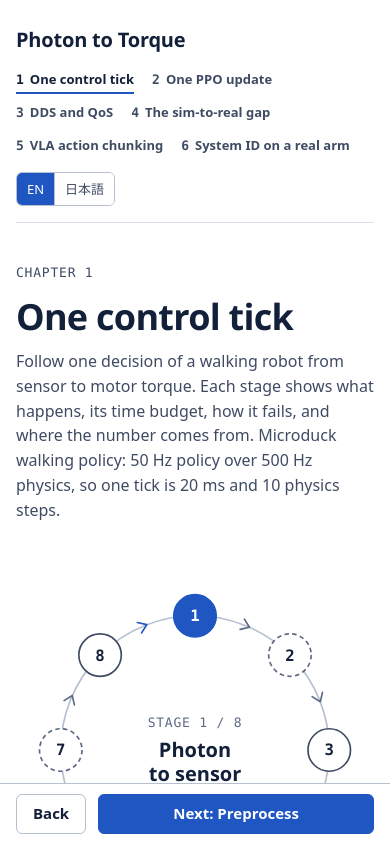
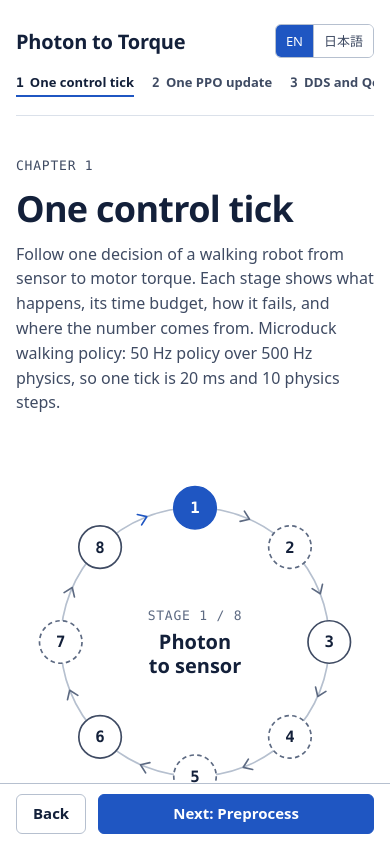
Before and after one commit to AungKaung1928/photon-to-torque, a React (Vite) app: page / in a window 390 px wide. Shown: the top 842 px of the page. Built offline with nearby package versions, Linux system fonts and the light colour scheme.

Commit message:
Phone width: chapters in one strip that scrolls sideways and keeps the open chapter in view; language switch on the title row

```diff
--- a/src/App.tsx
+++ b/src/App.tsx
@@ -1,4 +1,4 @@
-import { useEffect, useState } from 'react'
+import { useEffect, useRef, useState } from 'react'
 import type { ReactNode } from 'react'
 import type { Stage } from './content/tick'
 import { StageRing } from './components/StageRing'
@@ -555,13 +555,21 @@ export default function App() {
 
   const Panels = ch.panels
 
+  // The phone-width chapter strip scrolls sideways: keep the open chapter inside it.
+  const strip = useRef<HTMLOListElement>(null)
+  useEffect(() => {
+    const ol = strip.current
+    const link = ol?.querySelector<HTMLElement>('[aria-current="page"]')
+    if (ol && link) ol.scrollLeft = link.offsetLeft - ol.offsetLeft - 16
+  }, [ch.n, lang])
+
   return (
     <LangContext.Provider value={lang}>
       <div className="page">
         <header className="masthead">
           <p className="brand">Photon to Torque</p>
           <nav aria-label={ui.chapters}>
-            <ol className="chapters">
+            <ol className="chapters" ref={strip}>
               {list.map((c) => (
                 <li key={c.n} className="ready">
                   <a id={`chapter-${c.n}`} href={`#/${c.route}/1`} aria-current={c.n === ch.n ? 'page' : undefined}>
--- a/src/index.css
+++ b/src/index.css
@@ -1523,3 +1523,25 @@ li.bad .r-tag {
     padding-bottom: 96px;
   }
 }
+
+/* Phone: brand and language switch share the first row; chapters are one strip that scrolls inside itself. */
+@media (max-width: 700px) {
+  .masthead {
+    align-items: center;
+  }
+  .masthead nav {
+    order: 3;
+    flex-basis: 100%;
+    min-width: 0;
+  }
+  .chapters {
+    flex-wrap: nowrap;
+    overflow-x: auto;
+    white-space: nowrap;
+    scrollbar-width: none;
+    padding-bottom: 2px;
+  }
+  .chapters li {
+    flex: none;
+  }
+}
```
